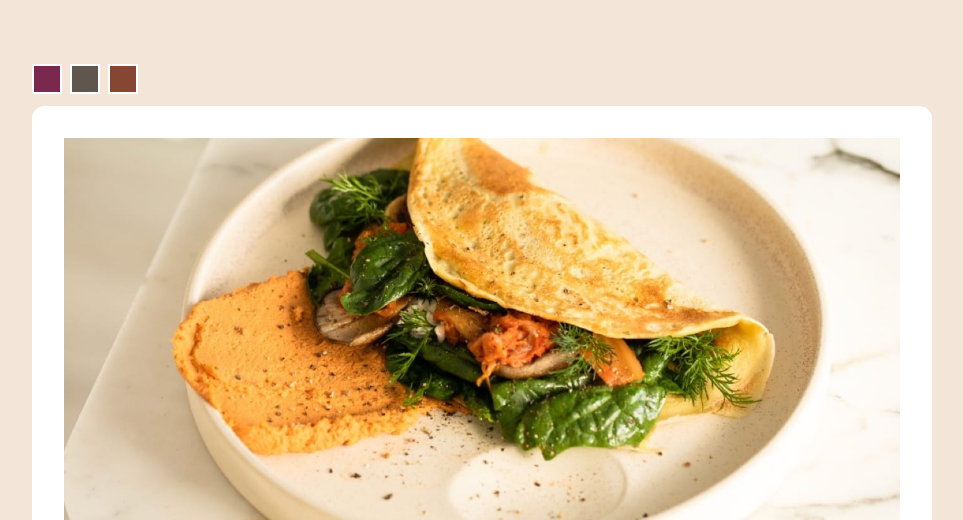
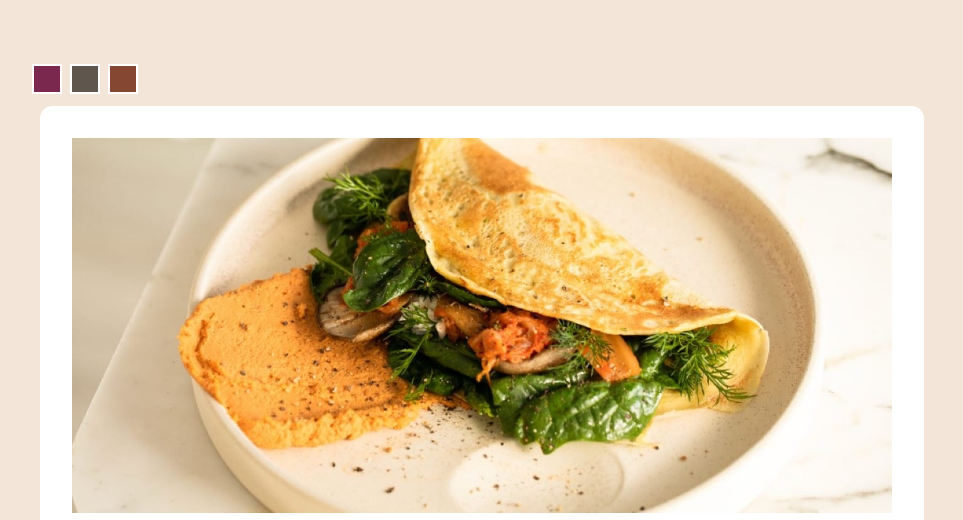
Before and after one commit to motuncoded/Recipe-page, a website built with Vite: page index.html in a window 1280 px wide. Shown: the top 520 px of the page, without its empty margins (158-1121 px from the left). Built offline with nearby package versions, Linux system fonts and the light colour scheme.

Commit message:
fix: manage responiveness

```diff
--- a/style.css
+++ b/style.css
@@ -34,7 +34,8 @@ main {
   background-color: var(--white);
   border-radius: 12.5px;
   font-family: "Outfit", system-ui;
-width: 900px;
+max-width: 900px;
+width: calc(100% - 1rem);
   margin: auto;
   padding: 2rem;
   font-size: 1.1rem;
@@ -182,7 +183,7 @@ thead {
 }
 
 
-@media screen and (max-width:375px) {
+@media screen and (max-width:400px) {
   .container {
     margin: 0 -2rem ;
     padding:0 ;
```
